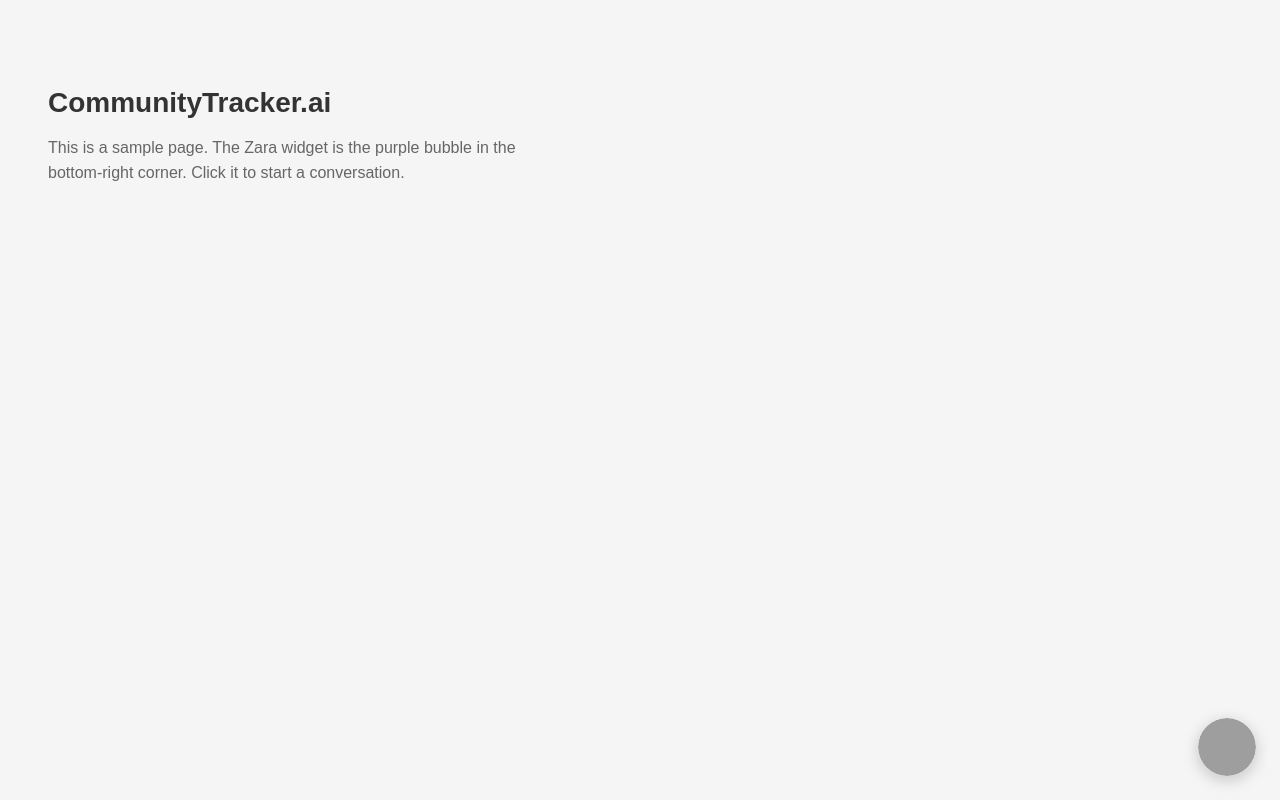
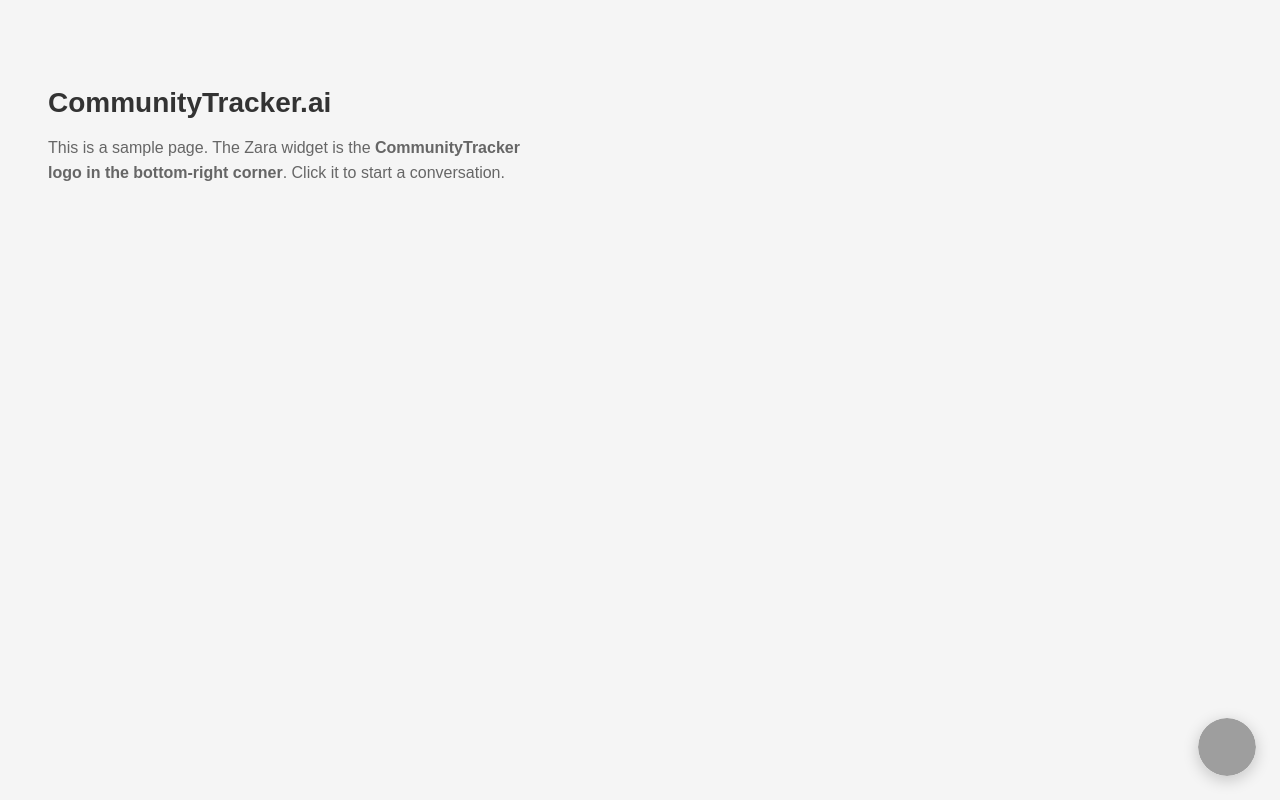
Before and after one commit to SaranAdhith/PROJECT-ZARA, a plain HTML site: page widget/test.html in a window 1280 px wide. Drawn offline with Linux system fonts and the light colour scheme; no server answers; grey boxes are pictures that could not be loaded.

Commit message:
Replace outdated screenshots with current widget UI

```diff
--- a/widget/test.html
+++ b/widget/test.html
@@ -12,7 +12,7 @@
 </head>
 <body>
   <h1>CommunityTracker.ai</h1>
-  <p>This is a sample page. The Zara widget is the purple bubble in the bottom-right corner. Click it to start a conversation.</p>
+  <p>This is a sample page. The Zara widget is the <strong>CommunityTracker logo in the bottom-right corner</strong>. Click it to start a conversation.</p>
 
   <script src="zara-widget.js" data-api="http://localhost:3001"></script>
 </body>
```
Also changed, not shown: screenshots/chat.png (deleted), screenshots/mobile.png (deleted), screenshots/welcome.png (deleted), screenshots/widget-chat.png (added), screenshots/widget-closed.png (added), screenshots/widget-welcome.png (added).
